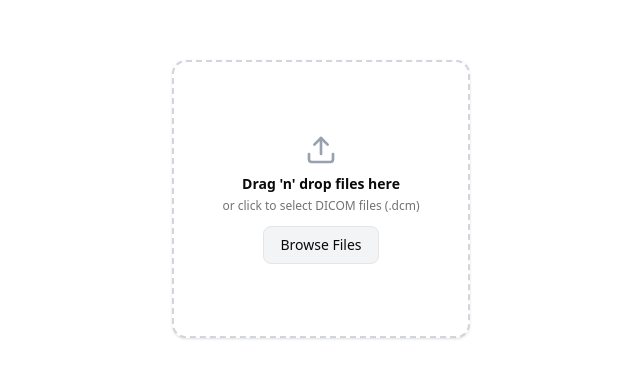
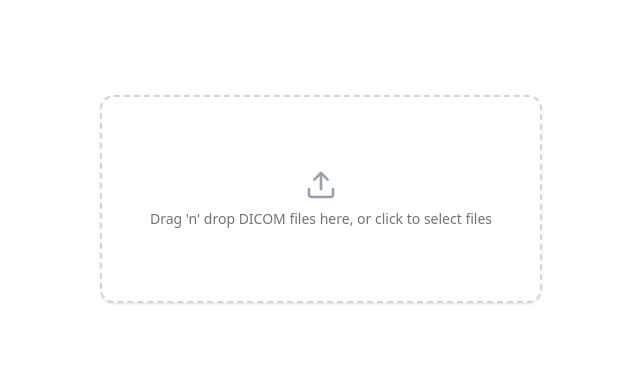
Before and after one commit to LeviVarg/dicom-viewer, a Next.js app in the folder frontend/: page /upload in a window 1280 px wide. Shown: the part 201-578 px from the top of the page, without its empty margins (319-959 px from the left). Built offline with nearby package versions, Linux system fonts and the light colour scheme.

Commit message:
Revert "feat: increase upload card size"
This reverts commit 0a95f98ac68c02785a129f80dfedb3ef9ce90e92.

```diff
--- a/frontend/components/DropZone.tsx
+++ b/frontend/components/DropZone.tsx
@@ -3,30 +3,18 @@ import { useDropzone } from 'react-dropzone';
 import { Card, CardContent } from '@/components/ui/card';
 import { Input } from '@/components/ui/input';
 import { Upload } from 'lucide-react';
-import { useCallback, useState } from 'react';
 
-interface DicomDropzoneProps {
-  onFilesAccepted: (files: File[]) => void;
-}
+export function DicomDropzone() {
+  const onDrop = (acceptedFiles: any) => {
+    console.log(acceptedFiles);
+  };
 
-export function DicomDropzone({ onFilesAccepted }: DicomDropzoneProps) {
-  const [files, setFiles] = useState<File[]>();
-
-
-
-
-  const onDrop = useCallback((acceptedFiles: File[]) => {
-    setFiles(acceptedFiles);
-
-    onFilesAccepted(acceptedFiles);
-  }, [onFilesAccepted]);
-
-  const { getRootProps, getInputProps, isDragActive, open } = useDropzone({
+  const { getRootProps, getInputProps, isDragActive } = useDropzone({
     onDrop,
     multiple: true,
     accept: {
       'application/dicom': ['.dcm'],
-    },
+    }
   });
 
   return (
@@ -39,26 +27,14 @@ export function DicomDropzone({ onFilesAccepted }: DicomDropzoneProps) {
       <CardContent className="flex flex-col items-center justify-center p-12">
         <Upload className="w-8 h-8 text-gray-400 mb-2" />
 
-        <Input {...getInputProps()} type="file" id='dicom files' />
+        <Input {...getInputProps()} className="hidden" />
 
         {isDragActive ? (
-          <p className="font-semibold text-lg text-indigo-700">Drop the DICOM files here...</p>
+          <p className="font-semibold">Drop the DICOM files here...</p>
         ) : (
-          <div className="text-center">
-            <p className="text-sm font-semibold mb-1">
-              Drag 'n' drop files here
-            </p>
-            <p className="text-xs text-muted-foreground">
-              or click to select DICOM files (.dcm)
-            </p>
-            <div className="mt-3 inline-block px-4 py-2
-                bg-gray-100 border rounded-md
-                text-sm font-medium
-                hover:bg-gray-200 transition-colors"
-              onClick={open}>
-              Browse Files
-            </div>
-          </div>
+          <p className="text-sm text-center text-muted-foreground">
+            Drag 'n' drop DICOM files here, or click to select files
+          </p>
         )}
       </CardContent>
     </Card>
```
